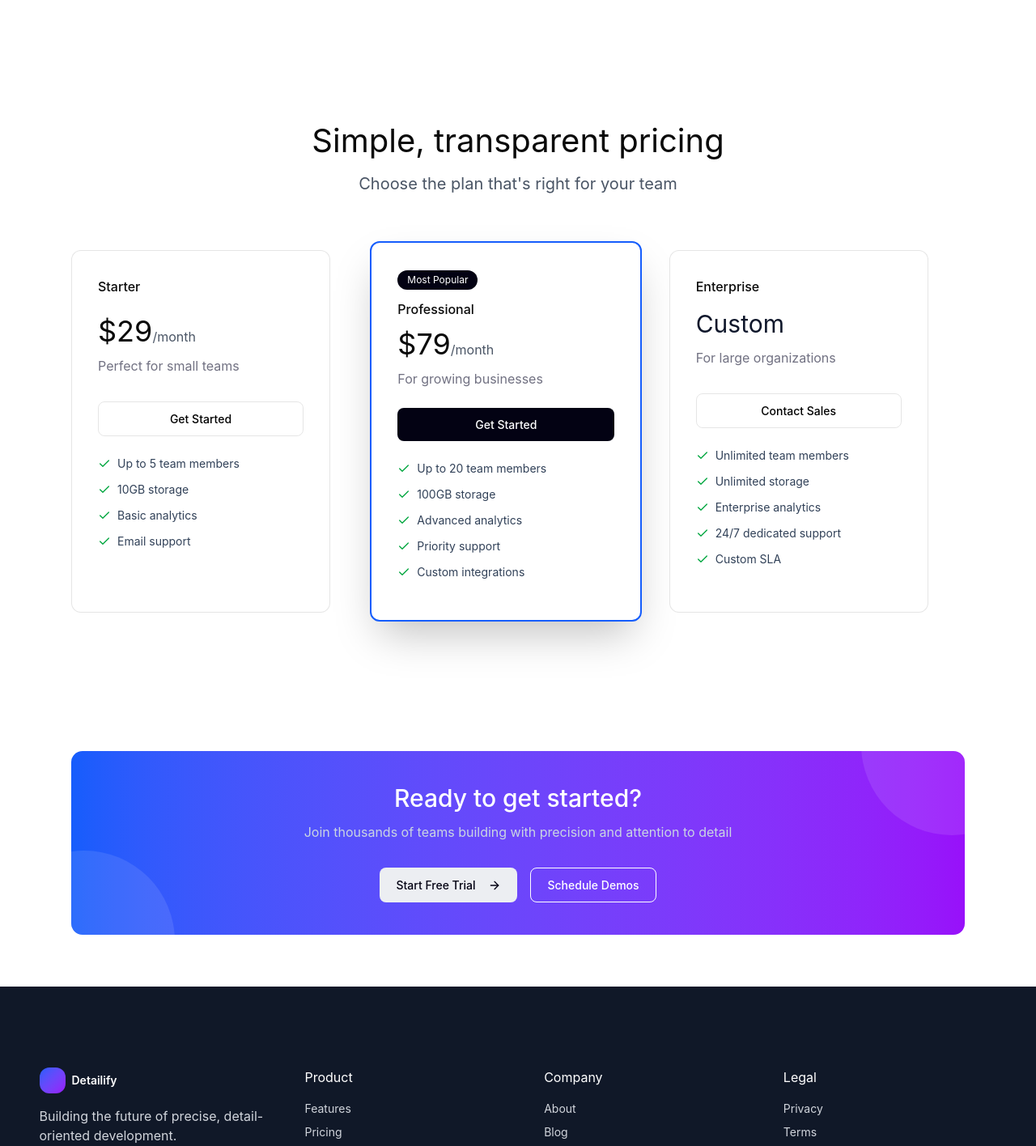
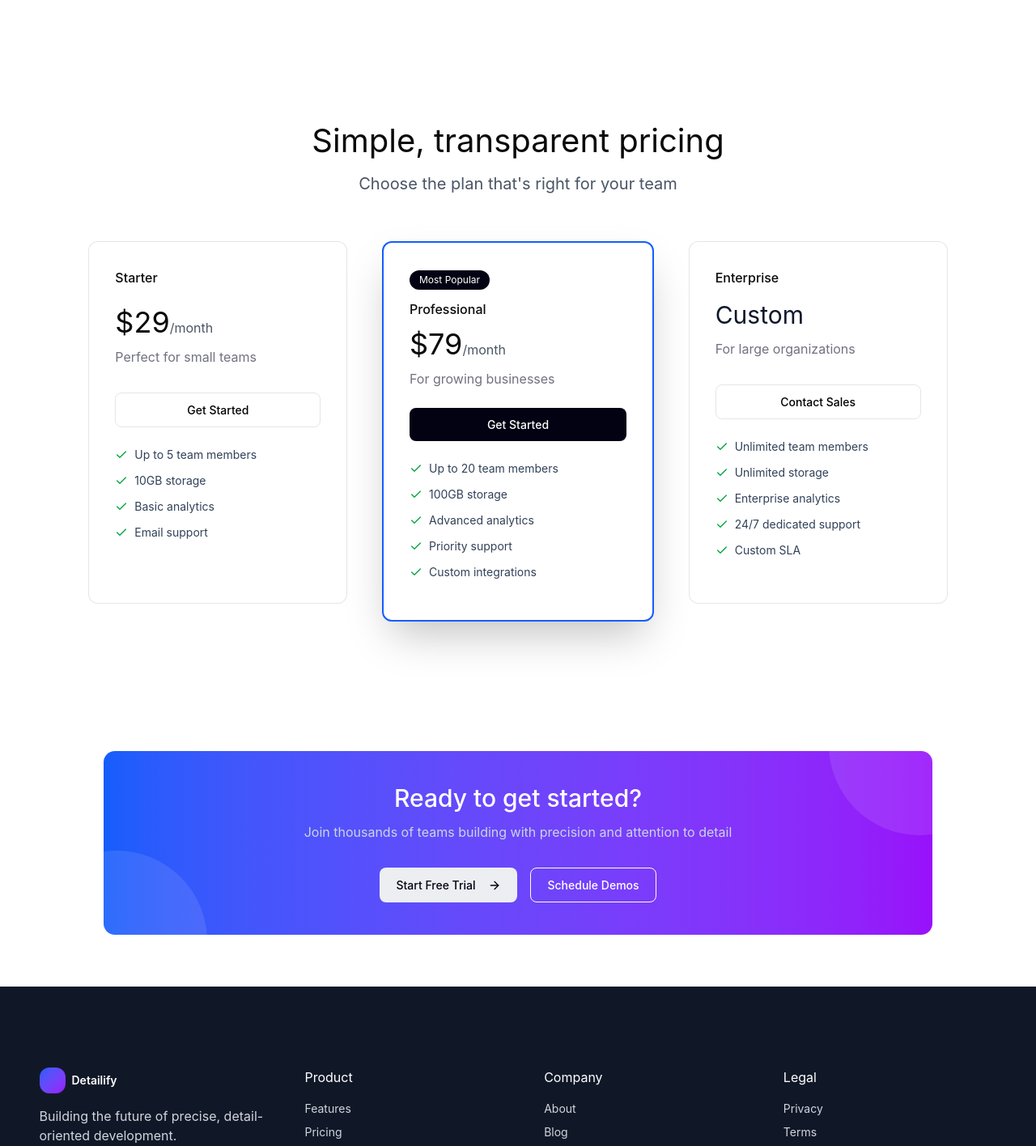
Before and after one commit to najeesidahmed/ruach-tech-figma-to-code, a Next.js app in the folder detailify-landing/: page / in a window 1280 px wide. Shown: the part 1188-2604 px from the top of the page at 81% size. Built offline with nearby package versions, Linux system fonts and the light colour scheme.

Commit message:
remove x padding from cta section and use grid justify center instead of flexbox to centre align pricing cards

```diff
--- a/detailify-landing/components/sections/CtaSection.tsx
+++ b/detailify-landing/components/sections/CtaSection.tsx
@@ -3,7 +3,7 @@ import Image from "next/image"
 
 export function CtaSection() {
     return (
-        <section className="mx-auto max-w-6xl px-6 py-16">
+        <section className="mx-auto max-w-5xl py-16">
             <div className="relative overflow-hidden rounded-[14px] bg-linear-to-r from-[#155DFC] to-[#9810FA] px-10 py-10 text-center text-white">
                 {/* decorative circles */}
                 <div className="pointer-events-none absolute -left-24 -bottom-30 h-56 w-56 rounded-full bg-white/10"/>
--- a/detailify-landing/components/sections/PricingSection.tsx
+++ b/detailify-landing/components/sections/PricingSection.tsx
@@ -16,7 +16,7 @@ export function PricingSection() {
             </div>
 
             {/* Pricing Grid */}
-            <div className="mt-14 grid md:grid-cols-3 gap-1 items-center justify-center">
+            <div className="mt-14 grid md:grid-cols-3 gap-2 justify-items-center">
                 {/* Starter */}
                 <Card className="max-h-[448px] w-full max-w-[320px] border border-black/10">
                     <CardHeader>
```
